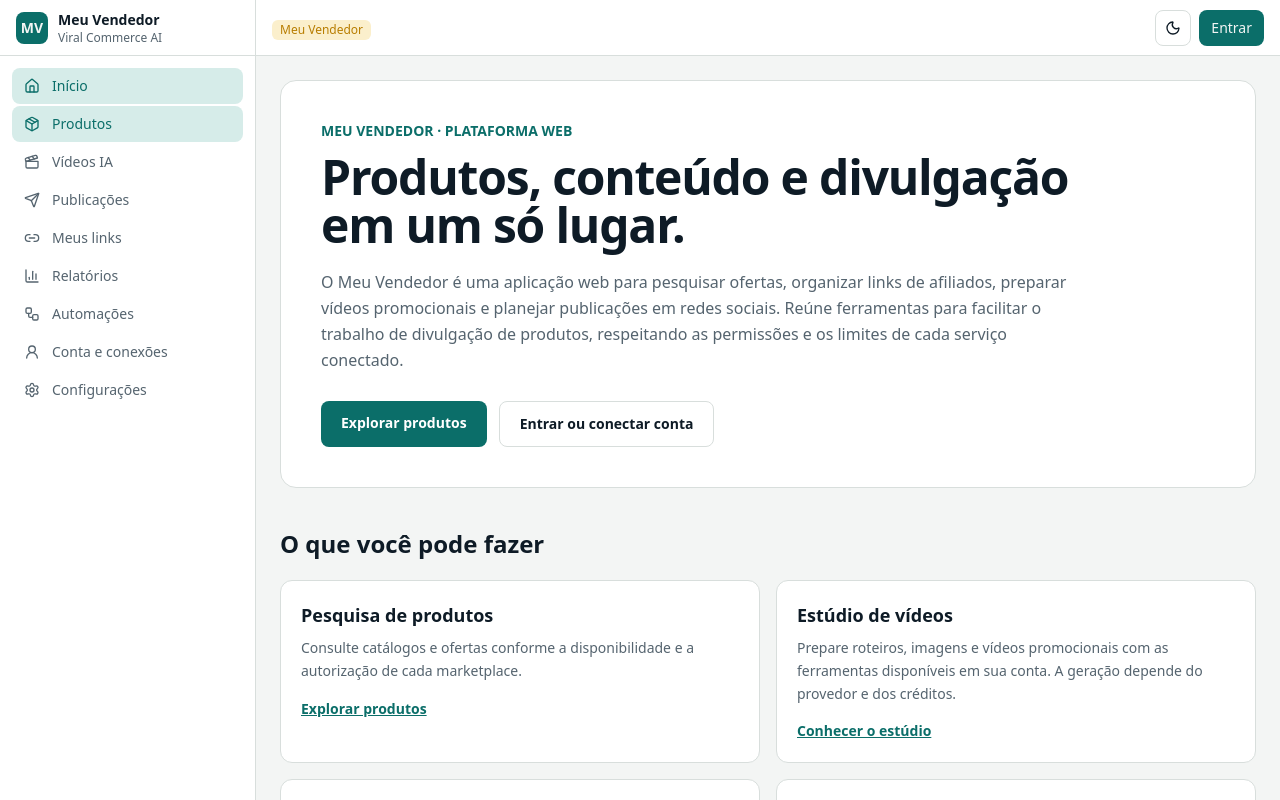
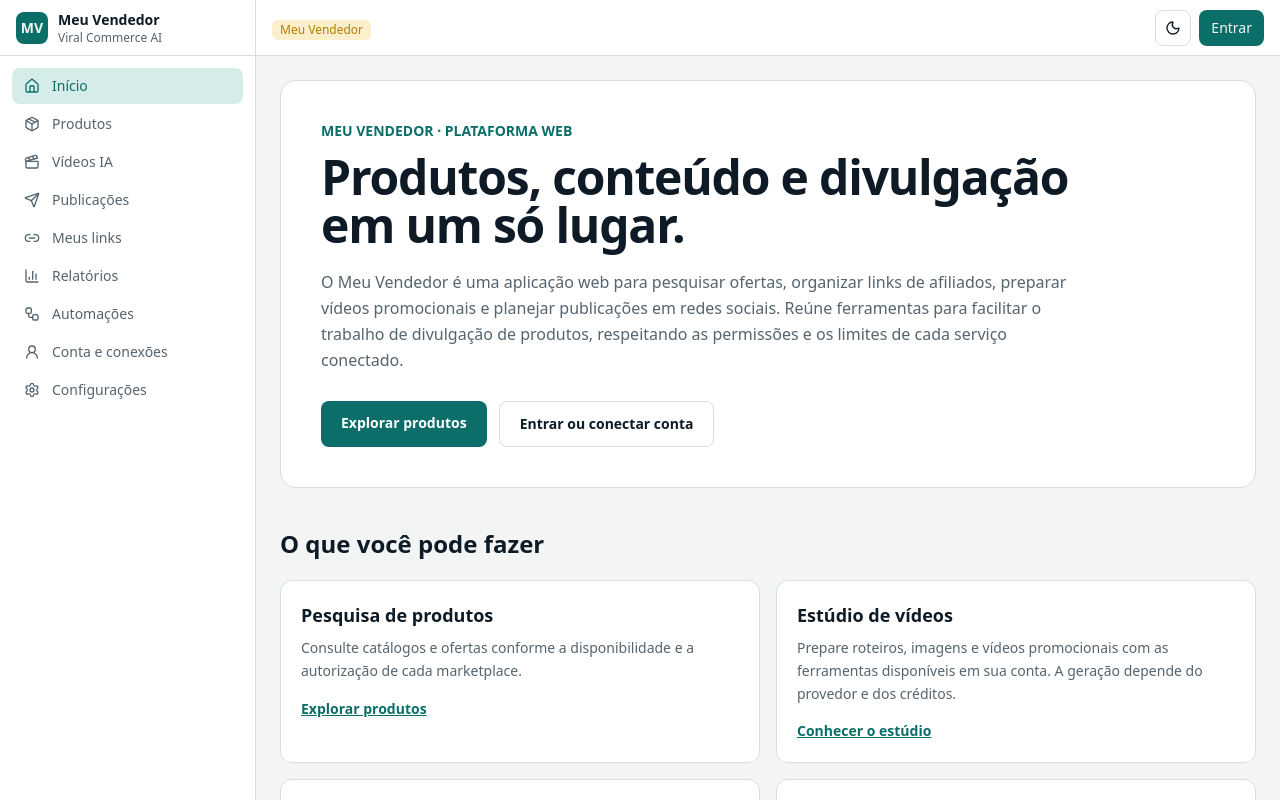
Before and after one commit to warllemedicao/Meu-Vendedor, a Next.js app: page / in a window 1280 px wide. Shown: the top 800 px of the page. Built offline with nearby package versions, Linux system fonts and the light colour scheme; no server answers.

Commit message:
fix: restore public home navigation and separate product catalog from stores

```diff
--- a/src/components/layout/Sidebar.tsx
+++ b/src/components/layout/Sidebar.tsx
@@ -11,7 +11,7 @@ export function Sidebar({ onNavigate }: { onNavigate?: () => void }) {
     <nav aria-label="Menu principal" className="flex-1 overflow-y-auto px-3 py-3">
       <ul className="space-y-0.5">
         {mainNavItems.map(({ href, label, icon: Icon }) => {
-          const ativo = pathname === href || pathname.startsWith(`${href}/`) || (href === "/produtos" && ["/", "/lojas", "/dashboard", "/tendencias", "/top-10", ...marketplaceDirectory.map(item => item.href)].includes(pathname));
+          const ativo = pathname === href || pathname.startsWith(`${href}/`) || (href === "/produtos" && ["/lojas", "/dashboard", "/tendencias", "/top-10", ...marketplaceDirectory.map(item => item.href)].includes(pathname));
           return (
             <li key={href}>
               <Link
```
